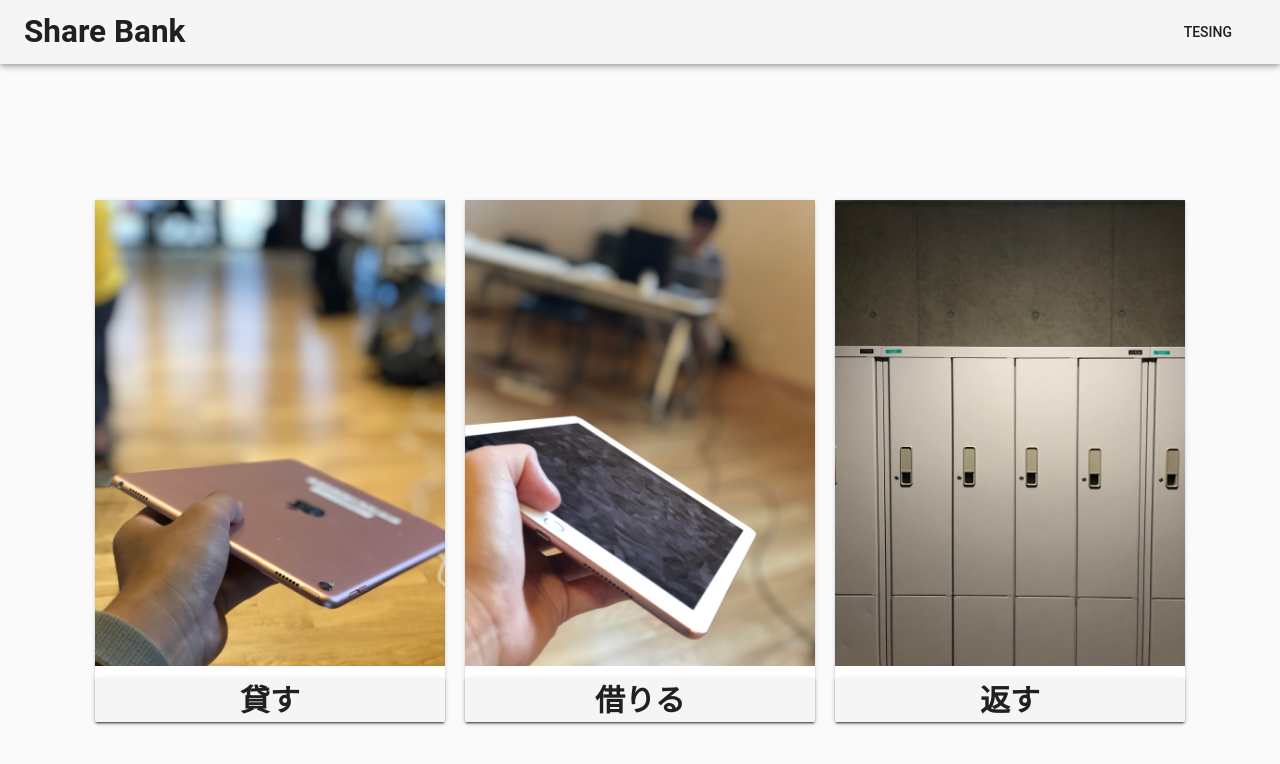
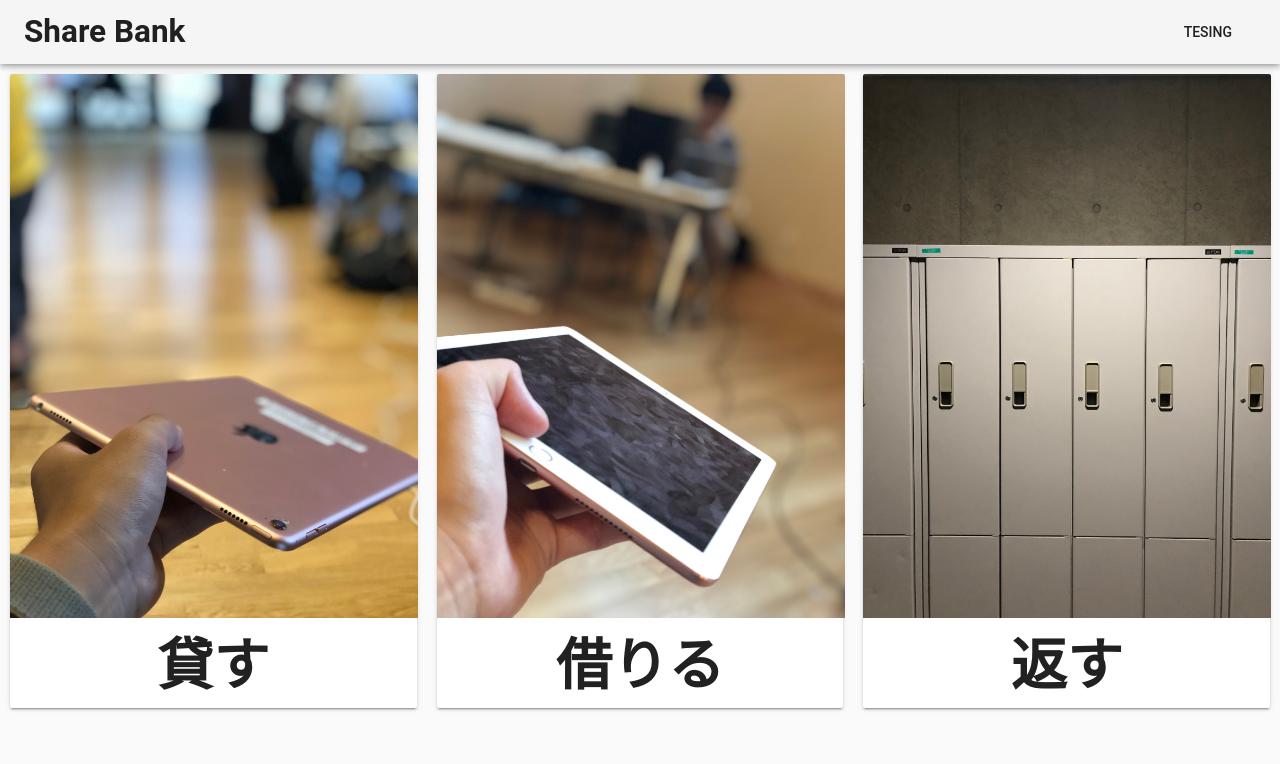
Before and after one commit to i80486dx2/ShareBank, a Vue app: page /home in a window 1280 px wide. Shown: the top 764 px of the page. Built offline with nearby package versions, Linux system fonts and the light colour scheme; a small style sheet from the web is missing.

Commit message:
Modify Home view

```diff
--- a/src/views/Home.vue
+++ b/src/views/Home.vue
@@ -1,48 +1,66 @@
 <template>
   <div id="app">
   <v-app id="inspire">
-    <v-layout align-center justify-center>
-
+    <v-layout >
+      <v-flex xs4>
         <div class="item">
           <v-card>
-        <v-flex>
-          <img src="../assets/IMG_3110.jpg" width="350"/>
-          <v-btn  large block ><h1>貸す</h1></v-btn>
-        </v-flex>
+            <img src="../assets/IMG_3110.jpg" width="408"/>
+            <router-link tag = "h1" to="add-property">
+                         <h1>貸す</h1>
+            </router-link>
           </v-card>
         </div>
+      </v-flex>
 
+       <v-flex xs4>
         <div class="item">
           <v-card>
-        <v-flex>
-          <img src="../assets/IMG_3111.jpg" width="350"/>
-          <div>
-            <v-btn large block ><h1>借りる</h1></v-btn>
+            <img src="../assets/IMG_3111.jpg" width="408"/>
+            <router-link tag = "h1" to="chose-borrowing">
+                         <h1 >借りる</h1>
+            </router-link>
+          </v-card>
         </div>
       </v-flex>
+
+      <v-flex xs4>
+        <div class="item">
+          <v-card>
+            <img src="../assets/IMG_3112.jpg" width="408"/>
+            <router-link tag = "h1" to="borrowing-list">
+                         <h1>返す</h1>
+            </router-link>
           </v-card>
         </div>
-
-      <div class="item">
-        <v-card>
-        <v-flex>
-          <img src="../assets/IMG_3112.jpg" width="350"/>
-          <div>
-            <v-btn large block ><h1>返す</h1></v-btn>
-          </div>
       </v-flex>
-        </v-card>
-      </div>
 
     </v-layout>
+
   </v-app>
 </div>
 </template>
+
 <style>
 .item {
   min-height: 50px;
   min-width: 80px;
   margin: 10px;
 }
+h1{
+  text-align: center;
+}
+</style>
 
-</style>
+<script>
+  export default {
+    data: () => ({
+      whatsNext: [
+        {
+          text: '返却',
+          href: 'borrowing-list'
+        }
+      ]
+    })
+  }
+</script>
```
Also changed, not shown: src/components/HelloWorld.vue (+2 -5 lines), src/assets/imacafe02-e1399994108992.jpg (deleted). Lines whose indentation alone changed are shown as unchanged.
